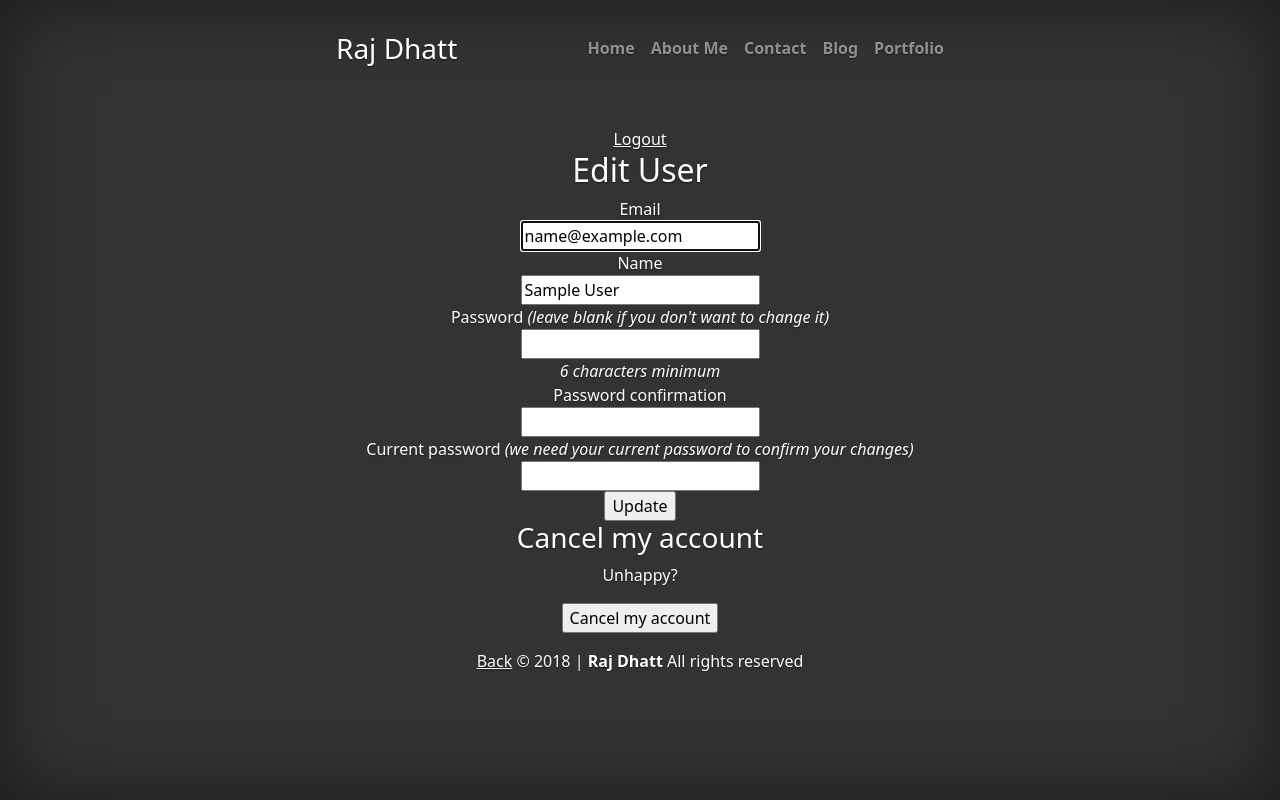
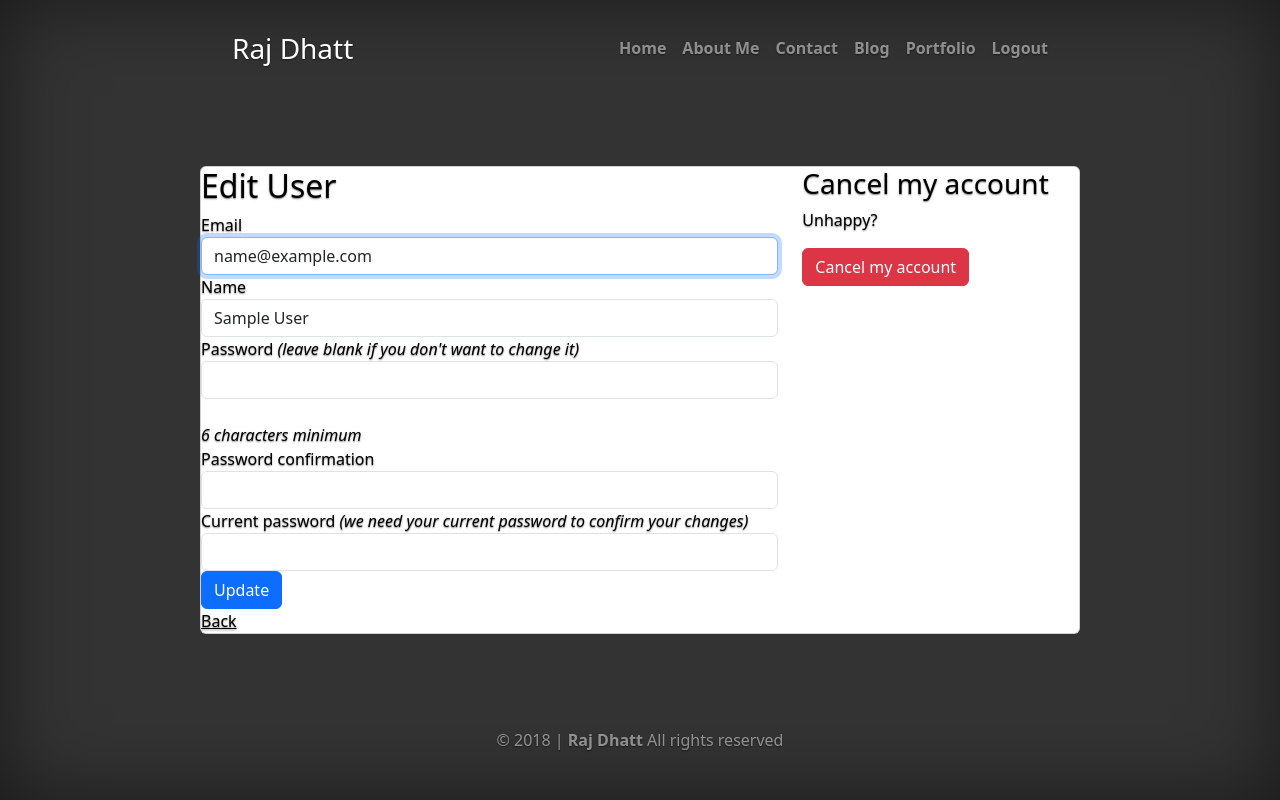
Before and after one commit to rajd99/decamp, a Rails app: page /edit in a window 1280 px wide. Run offline with Rails 7, Linux system fonts and the light colour scheme; the visitor is signed in with stand-in values (Sample User, id 1); style sheets or scripts are compiled from the project's sources; parts of the project's set-up code (start-up, migrations or seed data) failed here and were passed over; some libraries are stand-ins or nearby versions.

Commit message:
edit styles

```diff
--- a/app/assets/stylesheets/application.scss
+++ b/app/assets/stylesheets/application.scss
@@ -1,9 +1,10 @@
-// Custom bootstrap variables must be set or imported *before* bootstrap.
 @import "bootstrap";
- /*
+
+/*
  * Globals
  */
- /* Links */
+
+/* Links */
 a,
 a:focus,
 a:hover {
@@ -156,6 +157,19 @@ body {
   .masthead,
   .mastfoot,
   .cover-container {
-    width: 42rem;
+    width: 55rem;
   }
 }
+
+/*
+ * Custom Styles
+ */
+
+.card-block {
+  color: black;
+  text-align: left;
+}
+
+.auth-links a {
+  color: black;
+}
--- a/app/helpers/application_helper.rb
+++ b/app/helpers/application_helper.rb
@@ -1,13 +1,15 @@
 module ApplicationHelper
-  def login_helper
-      if current_user.is_a?(GuestUser)
-      (link_to "Register", new_user_registration_path) +
-      "<br>".html_safe +
-      (link_to "Login", new_user_session_path)
+
+  def login_helper style
+    if current_user.is_a?(GuestUser)
+      (link_to "Register", new_user_registration_path, class: style) +
+      " ".html_safe +
+      (link_to "Login", new_user_session_path, class: style)
     else
-      link_to "Logout", destroy_user_session_path, method: :delete
-      end
+      link_to "Logout", destroy_user_session_path, method: :delete, class: style
     end
+  end
+
 
     def source_helper(layout_name)
         if session[:source]
--- a/app/views/devise/registrations/edit.html.erb
+++ b/app/views/devise/registrations/edit.html.erb
@@ -1,48 +1,60 @@
+<div class="card">
+  <div class="card-block">
+    <div class="row">
+      <div class="col-md-8">
         <h2>Edit <%= resource_name.to_s.humanize %></h2>
 
           <%= form_for(resource, as: resource_name, url: registration_path(resource_name), html: { method: :put }) do |f| %>
             <%= devise_error_messages! %>
 
-  <div class="field">
+            <div class="form-group">
               <%= f.label :email %><br />
-    <%= f.email_field :email, autofocus: true, autocomplete: "email" %>
+              <%= f.email_field :email, autofocus: true, class: 'form-control' %>
             </div>
 
-  <div class="field">
+            <div class="form-group">
               <%= f.label :name %><br />
-      <%= f.text_field :name %>
+              <%= f.text_field :name, class: 'form-control' %>
             </div>
 
             <% if devise_mapping.confirmable? && resource.pending_reconfirmation? %>
               <div>Currently waiting confirmation for: <%= resource.unconfirmed_email %></div>
             <% end %>
 
-  <div class="field">
+            <div class="form-group">
               <%= f.label :password %> <i>(leave blank if you don't want to change it)</i><br />
-    <%= f.password_field :password, autocomplete: "off" %>
+              <%= f.password_field :password, autocomplete: "off", class: 'form-control' %>
               <% if @minimum_password_length %>
                 <br />
                 <em><%= @minimum_password_length %> characters minimum</em>
               <% end %>
             </div>
 
-  <div class="field">
+            <div class="form-group">
               <%= f.label :password_confirmation %><br />
-    <%= f.password_field :password_confirmation, autocomplete: "off" %>
+              <%= f.password_field :password_confirmation, autocomplete: "off", class: 'form-control' %>
             </div>
 
-  <div class="field">
+            <div class="form-group">
               <%= f.label :current_password %> <i>(we need your current password to confirm your changes)</i><br />
-    <%= f.password_field :current_password, autocomplete: "off" %>
+              <%= f.password_field :current_password, autocomplete: "off", class: 'form-control' %>
             </div>
 
-  <div class="actions">
-    <%= f.submit "Update" %>
+            <div class="form-group">
+              <%= f.submit "Update", class: 'btn btn-primary' %>
             </div>
           <% end %>
+      </div>
 
+      <div class="col-md-4">
         <h3>Cancel my account</h3>
 
-<p>Unhappy? <%= button_to "Cancel my account", registration_path(resource_name), data: { confirm: "Are you sure?" }, method: :delete %></p>
+        <p>Unhappy? <%= button_to "Cancel my account", registration_path(resource_name), data: { confirm: "Are you sure?" }, method: :delete, class: 'btn btn-danger' %></p>
+      </div>
+    </div>
 
+    <div class="auth-links">
       <%= link_to "Back", :back %>
+    </div>
+  </div>
+</div>
--- a/app/views/layouts/application.html.erb
+++ b/app/views/layouts/application.html.erb
@@ -1,15 +1,13 @@
 <!DOCTYPE html>
 <html>
-  <head
+  <head>
     <meta charset="utf-8">
     <meta name="viewport" content="width=device-width, initial-scale=1, shrink-to-fit=no">
 
     <title><%= @page_title %></title>
     <%= csrf_meta_tags %>
 
-    <meta name="keywords" content="<%=@seo_keywords %>"/>
-
-
+    <meta name="keywords" content="<%= @seo_keywords %>" />
 
     <%= stylesheet_link_tag    'application', media: 'all', 'data-turbolinks-track': 'reload' %>
     <%= javascript_include_tag 'application', 'data-turbolinks-track': 'reload' %>
@@ -22,18 +20,14 @@
 
           <%= render "shared/application_nav" %>
 
-   <%= login_helper %>
-
           <%= yield %>
 
-
-    <%= set_copyright %>
+          <%= render "shared/application_footer" %>
 
           <%= source_helper("application") %>
+
         </div>
       </div>
     </div>
-
   </body>
-
 </html>
--- /dev/null
+++ b/app/views/shared/_application_footer.html.erb
@@ -0,0 +1,5 @@
+<div class="mastfoot">
+  <div class="inner">
+    <p><%= set_copyright %></p>
+  </div>
+</div>
--- a/app/views/shared/_application_nav.html.erb
+++ b/app/views/shared/_application_nav.html.erb
@@ -8,6 +8,7 @@
         <%= link_to "Contact", contact_path, class: 'nav-link' %>
         <%= link_to "Blog", blogs_path, class: 'nav-link' %>
         <%= link_to "Portfolio", portfolios_path, class: 'nav-link' %>
+        <%= login_helper 'nav-link' %>
       </nav>
     </div>
  </div>
```
Also changed, not shown: app/views/pages/contact.html.erb (+16 -3 lines), app/views/pages/home.html.erb (+1 -7 lines), app/views/shared/_nav.html.erb (+7 -6 lines). Lines whose indentation alone changed are shown as unchanged.
